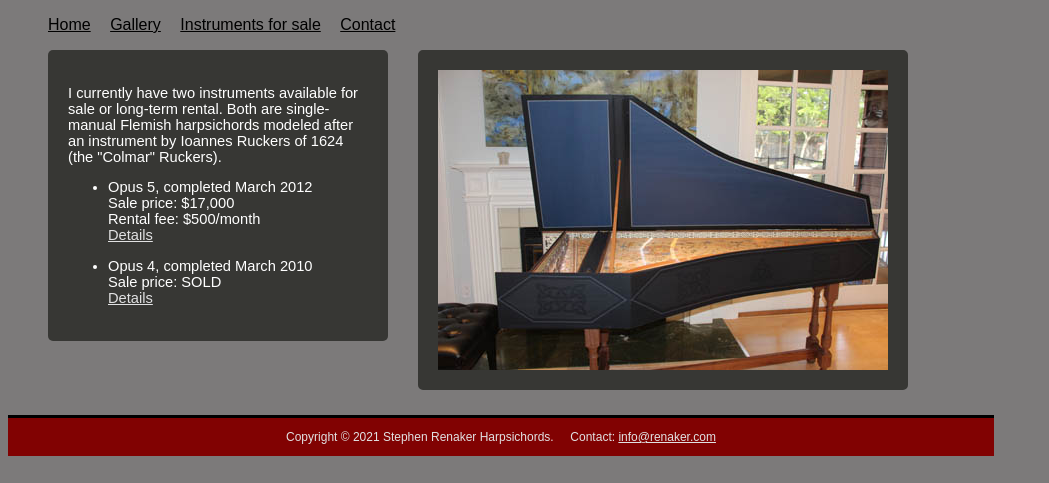
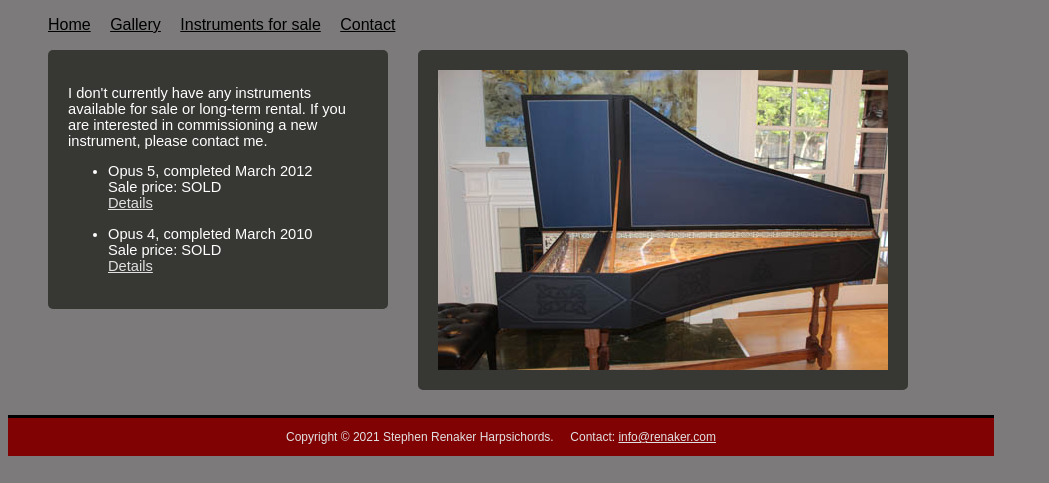
Before and after one commit to srenaker/renaker.com, a PHP site: page /gallery/forsale.php in a window 1280 px wide. Shown: the part 101-584 px from the top of the page, without its empty margins (0-1049 px from the left). Run offline with PHP 8.4, Linux system fonts and the light colour scheme.

Commit message:
Update forsale.php

```diff
--- a/gallery/forsale.php
+++ b/gallery/forsale.php
@@ -2,14 +2,12 @@
 
 	<div class='intro_text'>
 		<p>
-		I currently have two instruments available for sale or long-term rental.  Both are
-		single-manual Flemish harpsichords modeled after an instrument by Ioannes Ruckers
-		of 1624 (the "Colmar" Ruckers).
+		I don't currently have any instruments available for sale or long-term rental. If you are
+		interested in commissioning a new instrument, please contact me.
 
 		<ul>
 			<li>Opus 5, completed March 2012<br>
-				Sale price: $17,000<br>
-				Rental fee: $500/month<br>
+				Sale price: SOLD<br>
 				<a href='op5.php'>Details</a>
 			<li>Opus 4, completed March 2010<br>
 				Sale price: SOLD<br>
```
